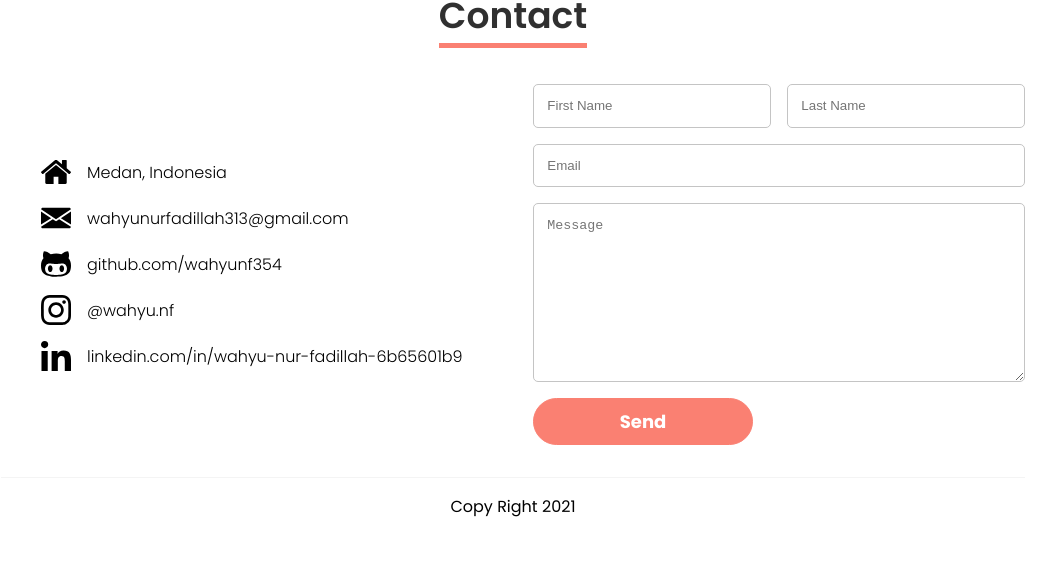
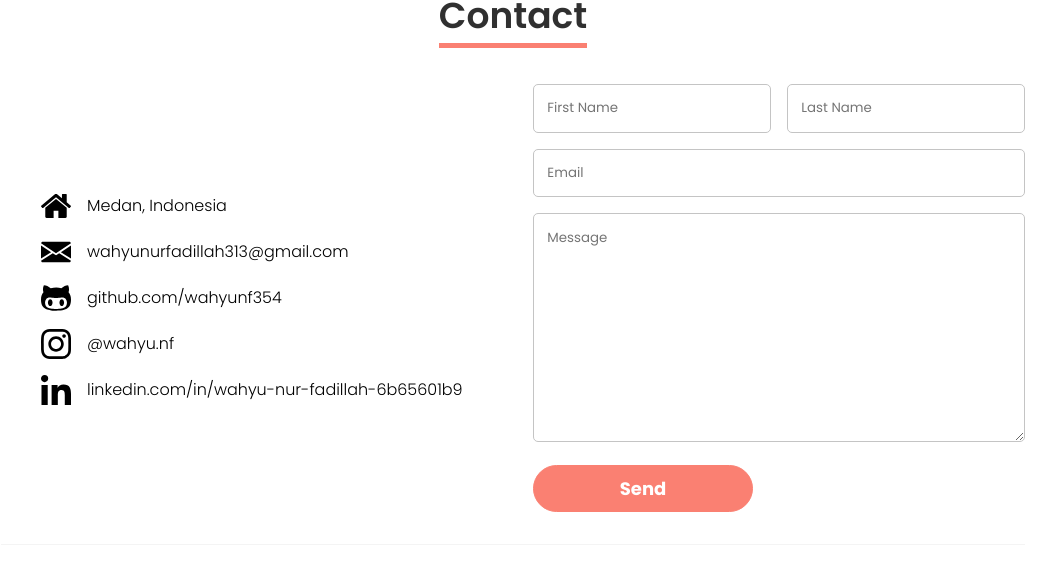
Before and after one commit to wahyunf354/portofolio-sample-for-workshop-LP, a React (Create React App) app: page / in a window 1280 px wide. Shown: the part 1799-2361 px from the top of the page, without its empty margins (127-1183 px from the left). Before the commit the page ends 2334 px from the top, so only its background shows below. Built offline with nearby package versions, Linux system fonts and the light colour scheme.

Commit message:
selesai mengirim email

```diff
--- a/package.json
+++ b/package.json
@@ -7,8 +7,10 @@
     "@testing-library/react": "^11.1.0",
     "@testing-library/user-event": "^12.1.10",
     "babel-plugin-inline-react-svg": "^2.0.1",
+    "emailjs-com": "^3.2.0",
     "react": "^17.0.2",
     "react-dom": "^17.0.2",
+    "react-hook-form": "^7.11.1",
     "react-scripts": "4.0.3",
     "styled-components": "^5.3.0",
     "web-vitals": "^1.0.1"
--- a/public/index.html
+++ b/public/index.html
@@ -39,5 +39,6 @@
       To begin the development, run `npm start` or `yarn start`.
       To create a production bundle, use `npm run build` or `yarn build`.
     -->
+
   </body>
 </html>
--- a/src/components/Contact.jsx
+++ b/src/components/Contact.jsx
@@ -1,4 +1,7 @@
 import React from "react";
+import { useForm } from "react-hook-form";
+import emailjs from "emailjs-com";
+
 import styled from "styled-components";
 import Button from "./atoms/Button.jsx";
 import Github from "../svg/Github.jsx";
@@ -38,6 +41,7 @@ const ContactInfo = styled.ul`
 const Form = styled.form`
   flex: 1;
   display: grid;
+  text-align: left;
   grid-template-columns: 1fr 1fr;
   grid-template-row: auto;
   grid-gap: 1em;
@@ -50,8 +54,11 @@ const Form = styled.form`
 
 const Input = styled.input`
   padding: 1em;
+  box-sizing: border-box;
   border: 1px solid #c4c4c4;
   border-radius: 5px;
+  width: 100%;
+  font-family: "Poppins", sans serif;
 
   &:active {
     outline-style: none;
@@ -71,7 +78,45 @@ const List = styled.li`
   font-weight: 300;
 `;
 
+const Error = styled.span`
+  color: red;
+  font-size: 0.7em;
+`;
+
 function Contact() {
+  const {
+    register,
+    handleSubmit,
+    formState: { errors, isSubmitting },
+    reset,
+  } = useForm();
+
+  const sendEmail = (variables) => {
+    const templateId = "template_xeverlk";
+    const serviceId = "service_qjfs1s1";
+    const userId = "user_x63ucbcCdDmltqAGrpMGX";
+    return new Promise(function (resolve, reject) {
+      emailjs
+        .send(serviceId, templateId, variables, userId)
+        .then((res) => {
+          return resolve(res);
+        })
+        .catch((error) => reject(error));
+    });
+  };
+
+  const onSubmit = async (data) => {
+    const variables = {
+      message: data.message,
+      from_name: data.firstname + " " + data.lastname,
+      to_name: "Wahyu Nur Fadillah",
+      from_email: data.email,
+    };
+
+    await sendEmail(variables);
+    reset();
+  };
+
   return (
     <Wrapper>
       <Title>Contact</Title>
@@ -102,35 +147,61 @@ function Contact() {
             </span>
           </List>
         </ContactInfo>
-        <Form>
+        <Form onSubmit={handleSubmit(onSubmit)}>
+          <div style={{ gridArea: "firstname" }}>
             <Input
-            style={{ gridArea: "firstname" }}
-            name="fisrtname"
+              name="firstname"
               type="text"
               placeholder="First Name"
+              {...register("firstname", { required: true })}
             />
+            {errors.firstname && <Error>First Name Required</Error>}
+          </div>
+          <div style={{ gridArea: "lastname" }}>
             <Input
-            style={{ gridArea: "lastname" }}
               name="lastname"
               type="text"
               placeholder="Last Name"
+              {...register("lastname", { required: true })}
             />
+            {errors.lastname && <Error>Last Name Required</Error>}
+          </div>
+          <div style={{ gridArea: "email" }}>
             <Input
-            style={{ gridArea: "email" }}
               name="email"
               type="email"
               placeholder="Email"
+              {...register("email", {
+                required: true,
+                pattern: /^(([^<>()\[\]\\.,;:\s@"]+(\.[^<>()\[\]\\.,;:\s@"]+)*)|(".+"))@((\[[0-9]{1,3}\.[0-9]{1,3}\.[0-9]{1,3}\.[0-9]{1,3}])|(([a-zA-Z\-0-9]+\.)+[a-zA-Z]{2,}))$/,
+              })}
             />
+            {errors.email && errors.email.type === "required" && (
+              <Error>Email Required</Error>
+            )}
+            {errors.email && errors.email.type === "pattern" && (
+              <Error>Invalid Email</Error>
+            )}
+          </div>
+          <div style={{ gridArea: "message" }}>
             <Input
               as="textarea"
-            style={{ gridArea: "message" }}
               name="message"
               id="message"
               cols="30"
               rows="10"
               placeholder="Message"
+              {...register("message", { required: true })}
             ></Input>
-          <Button type="submit">Send</Button>
+            {errors.message && <Error>Message Required</Error>}
+          </div>
+          <Button
+            style={{ gridArea: "button" }}
+            type="submit"
+            disabled={isSubmitting}
+          >
+            Send
+          </Button>
         </Form>
       </Content>
     </Wrapper>
--- a/src/components/atoms/Button.jsx
+++ b/src/components/atoms/Button.jsx
@@ -23,6 +23,15 @@ const ButtonOutlineSecondary = styled(Link)`
   }
 `;
 
+const ButtonDisabled = styled(Link)`
+  color: white;
+  background: #c4c4c4;
+  border: 2px solid #c4c4c4;
+  font-weight: 300;
+  transition: 300ms;
+  text-align: center;
+`;
+
 const ButtonPrimary = styled(Link)`
   color: white;
   background-color: salmon;
@@ -37,10 +46,18 @@ const ButtonPrimary = styled(Link)`
   }
 `;
 
-function Button({ type, href, children, isBtnOutlineSecondary, isBtnPrimary }) {
+function Button({
+  type,
+  href,
+  children,
+  isBtnOutlineSecondary,
+  style,
+  isBtnPrimary,
+  disabled,
+}) {
   if (type === "link" && isBtnOutlineSecondary) {
     return (
-      <ButtonOutlineSecondary as="a" href={href}>
+      <ButtonOutlineSecondary as="a" href={href} style={style}>
         {children}
       </ButtonOutlineSecondary>
     );
@@ -48,17 +65,31 @@ function Button({ type, href, children, isBtnOutlineSecondary, isBtnPrimary }) {
 
   if (type === "link" && isBtnPrimary) {
     return (
-      <ButtonPrimary as="a" href={href}>
+      <ButtonPrimary as="a" href={href} style={style}>
         {children}
       </ButtonPrimary>
     );
   }
 
-  if (type === "submit") {
-    <ButtonPrimary type="submit">{children}</ButtonPrimary>;
+  if (disabled) {
+    return (
+      <ButtonDisabled as="div" style={style}>
+        {children}
+      </ButtonDisabled>
+    );
   }
 
-  return <ButtonPrimary type={type}>{children}</ButtonPrimary>;
+  if (type === "submit") {
+    <ButtonPrimary type="submit" style={style}>
+      {children}
+    </ButtonPrimary>;
+  }
+
+  return (
+    <ButtonPrimary type={type} style={style}>
+      {children}
+    </ButtonPrimary>
+  );
 }
 
 export default Button;
```
Also changed, not shown: 1 other file (tests, documents, lock files or other folders). Lines whose indentation alone changed are shown as unchanged.
